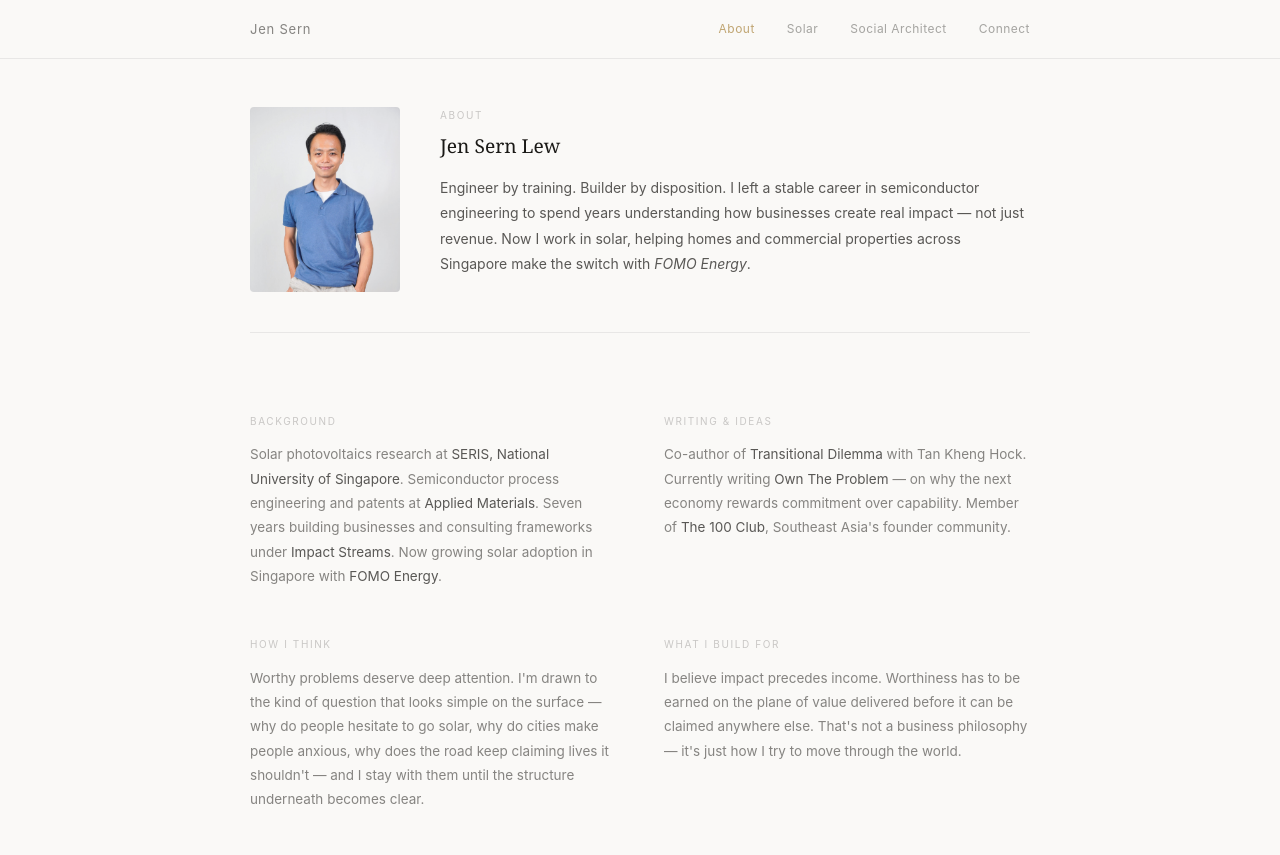
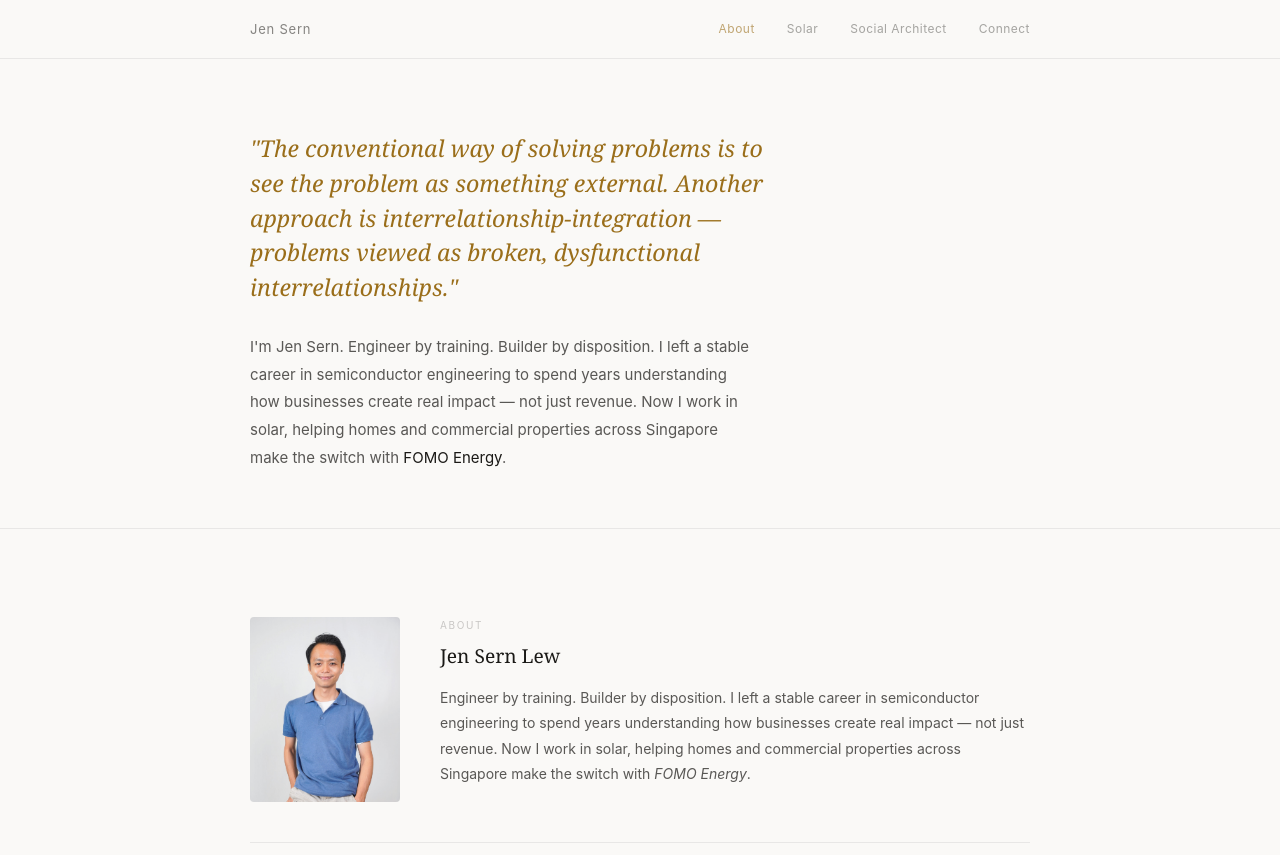
Before and after one commit to jensern/jen-sern-website, a plain HTML site: page about.html in a window 1280 px wide. Shown: the top 855 px of the page. Drawn offline with Linux system fonts and the light colour scheme.

Commit message:
Restore about.html with quote and portrait

```diff
--- a/about.html
+++ b/about.html
@@ -73,6 +73,16 @@
 
   <main>
 
+    <section class="hero">
+      <div class="container">
+        <div class="hero-quote">"The conventional way of solving problems is to see the problem as something external. Another approach is interrelationship-integration — problems viewed as broken, dysfunctional interrelationships."</div>
+        <div class="hero-body">
+          I'm Jen Sern. Engineer by training. Builder by disposition. I left a stable career in semiconductor engineering to spend years understanding how businesses create real impact — not just revenue. Now I work in solar, helping homes and commercial properties across Singapore make the switch with <em>FOMO Energy</em>.
+        </div>
+      </div>
+    </section>
+
+    <section class="section">
       <div class="container">
         <div class="about-top">
           <img
@@ -88,11 +98,8 @@
             </div>
           </div>
         </div>
-    </div>
 
-    <section class="section">
-      <div class="container">
-        <div class="about-grid">
+        <div class="about-grid" style="margin-top: 2rem;">
 
           <div class="about-block">
             <div class="about-label">Background</div>
```
Lines whose indentation alone changed are shown as unchanged.
